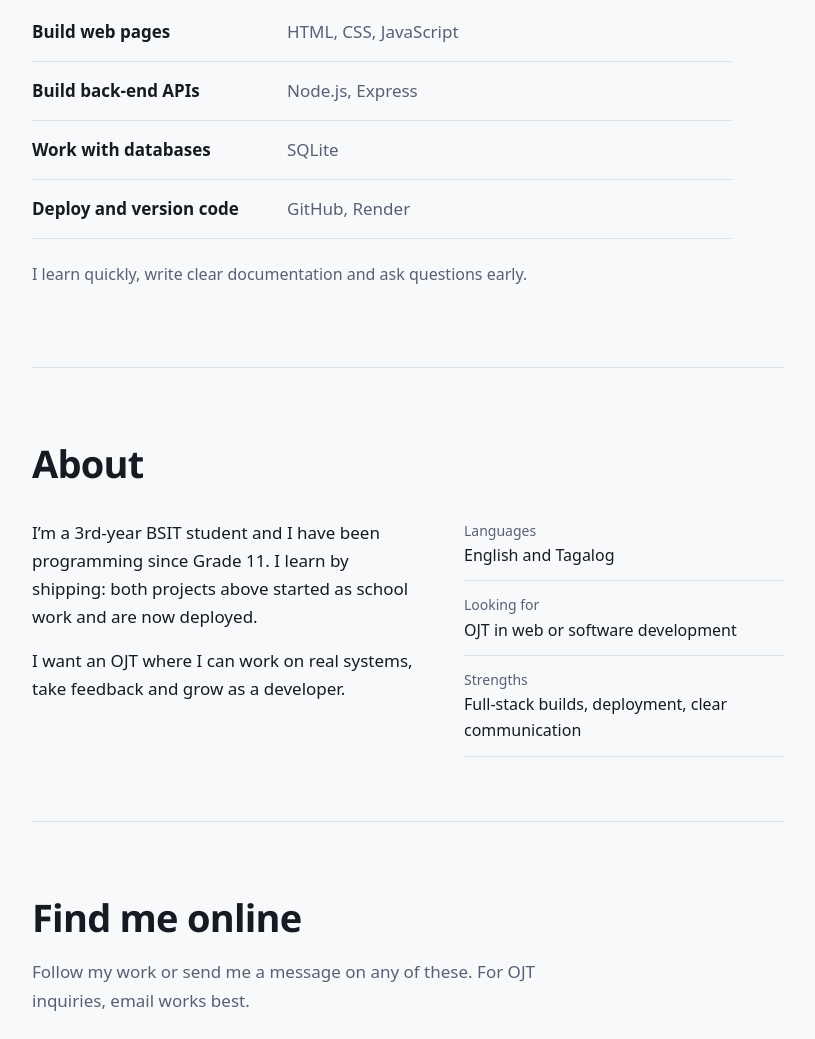
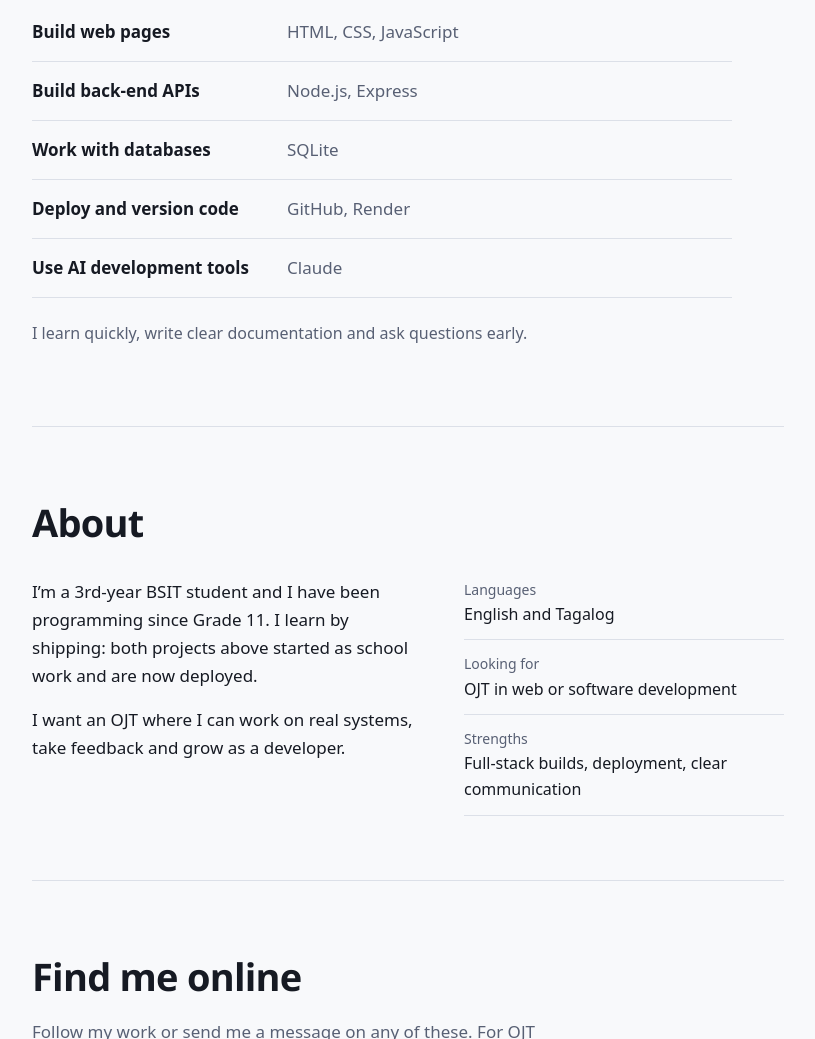
Before and after one commit to Bernard-26/Bernard-G.-Briola-, a plain HTML site: page index.html in a window 1280 px wide. Shown: the part 1829-2868 px from the top of the page, without its empty margins (388-1203 px from the left). Drawn offline with nearby package versions, Linux system fonts and the light colour scheme; animation ran at ten frames a second.

Commit message:
Add Claude to portfolio tools
Co-authored-by: Copilot <223556219+Copilot@users.noreply.github.com>

```diff
--- a/index.html
+++ b/index.html
@@ -81,6 +81,7 @@
       <dt>Build back-end APIs</dt><dd>Node.js, Express</dd>
       <dt>Work with databases</dt><dd>SQLite</dd>
       <dt>Deploy and version code</dt><dd>GitHub, Render</dd>
+      <dt>Use AI development tools</dt><dd>Claude</dd>
     </dl>
     <p class="note">I learn quickly, write clear documentation and ask questions early.</p>
   </section>
```
